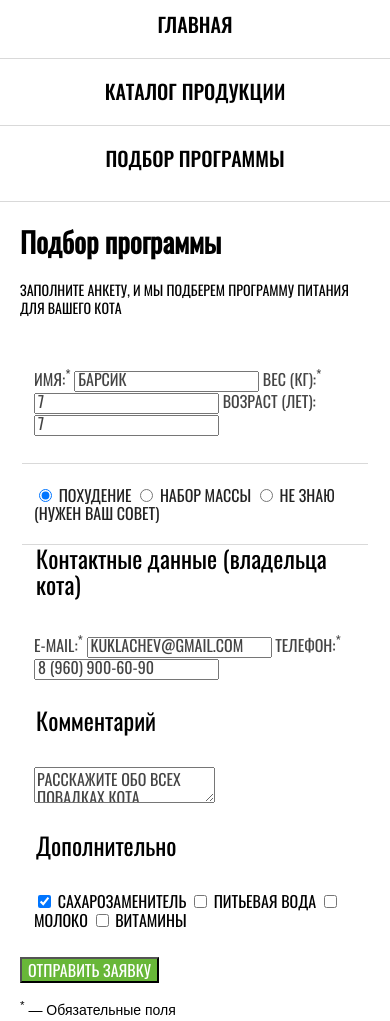
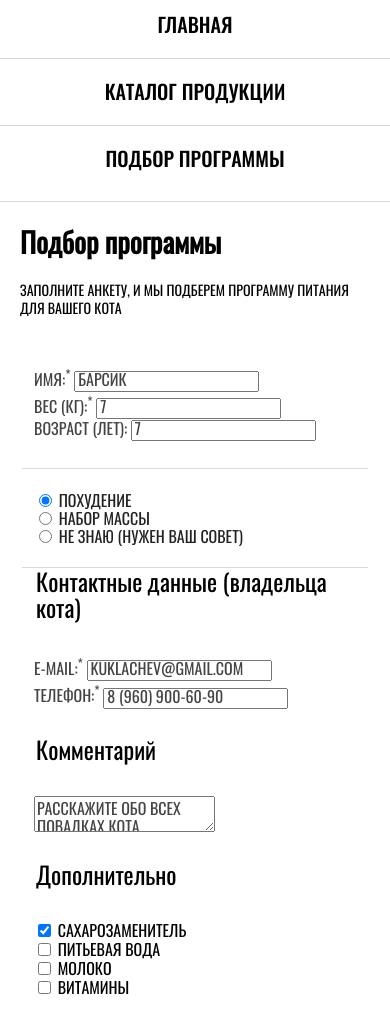
Before and after one commit to ivan573/1318193-cat-energy-21, a website: page source/form.html in a window 390 px wide. Shown: the part 72-1093 px from the top of the page. Drawn offline with nearby package versions, Linux system fonts and the light colour scheme; files that its build step writes are made by us from their sources; files whose address does not match are found by name.

Commit message:
Adding screen width media queries for the form page

```diff
--- a/source/form.html
+++ b/source/form.html
@@ -41,30 +41,48 @@
       <h1 class="mage-main__title">Подбор программы</h1>
       <p class="page-main__instruction">Заполните анкету, и мы подберем программу питания для вашего кота</p>
       <form class="page-main__form form" method="post" action="https://echo.htmlacademy.ru">
+        <div class="form__cat-and-program-wrapper">
           <fieldset class="form__cat-data cat-data">
             <legend class="visually-hidden">Данные о коте</legend>
-          <label class="cat-data__label" for="cat-name">Имя:<sup>*</sup></label>
+            <label class="cat-data__label" for="cat-name">
+              Имя:<sup>*</sup>
               <input class="cat-data__input" type="text" id="cat-name" placeholder="Барсик" name="cat-name" required>
-          <label class="cat-data__label" for="cat-weight">Вес (кг):<sup>*</sup></label>
+            </label>
+            <label class="cat-data__label" for="cat-weight">
+              Вес (кг):<sup>*</sup>
               <input class="cat-data__input" type="number" id="cat-weight" placeholder="7" name="cat-weight" required>
-          <label class="cat-data__label" for="cat-age">Возраст (лет):</label>
+            </label>
+            <label class="cat-data__label" for="cat-age">
+              Возраст (лет):
               <input class="cat-data__input" type="number" id="cat-age" placeholder="7" name="cat-age">
+            </label>
           </fieldset>
           <fieldset class="form__program-type program-type">
             <legend class="visually-hidden">Тип программы</legend>
+            <label class="program-type__label" for="slim">
               <input class="program-type__option" type="radio" id="slim" name="program-type" value="slim" checked>
-          <label class="program-type__label" for="slim">Похудение</label>
+              Похудение
+            </label>
+            <label class="program-type__label" for="gain">
               <input class="program-type__option" type="radio" id="gain" name="program-type" value="gain">
-          <label class="program-type__label" for="gain">Набор массы</label>
+              Набор массы
+            </label>
+            <label class="program-type__label" for="not-certain">
               <input class="program-type__option" type="radio" id="not-certain" name="program-type" value="not-certain">
-          <label class="program-type__label" for="not-certain">Не знаю (нужен ваш совет)</label>
+              Не знаю (нужен ваш совет)
+            </label>
           </fieldset>
+        </div>
         <fieldset class="form__cat-owner cat-owner">
           <legend class="cat-owner__block-title">Контактные данные (владельца кота)</legend>
-          <label class="cat-owner__label" for="owner-email">E-mail:<sup>*</sup></label>
+          <label class="cat-owner__label" for="owner-email">
+            E-mail:<sup>*</sup>
             <input class="cat-owner__input" type="email" id="owner-email" placeholder="kuklachev@gmail.com" name="owner-email" required>
-          <label class="cat-owner__label" for="owner-phone">Телефон:<sup>*</sup></label>
+          </label>
+          <label class="cat-owner__label" for="owner-phone">
+            Телефон:<sup>*</sup>
             <input class="cat-owner__input" type="tel" id="owner-phone" placeholder="8 (960) 900-60-90" name="owner-phone" required>
+          </label>
         </fieldset>
         <fieldset class="form__comment comment">
           <legend class="comment__block-title">Комментарий</legend>
@@ -72,17 +90,27 @@
         </fieldset>
         <fieldset class="form__extra extra">
           <legend class="extra__block-title">Дополнительно</legend>
+          <label class="extra__label" for="sweetener">
             <input class="extra__option" type="checkbox" id="sweetener" name="extra-sweetener" checked>
-          <label class="extra__label" for="sweetener">Сахарозаменитель</label>
+            Сахарозаменитель
+          </label>
+          <label class="extra__label" for="water">
             <input class="extra__option" type="checkbox" id="water" name="extra-water">
-          <label class="extra__label" for="water">Питьевая вода</label>
+            Питьевая вода
+          </label>
+          <label class="extra__label" for="milk">
             <input class="extra__option" type="checkbox" id="milk" name="extra-milk">
-          <label class="extra__label" for="milk">Молоко</label>
+            Молоко
+          </label>
+          <label class="extra__label" for="vitamins">
             <input class="extra__option" type="checkbox" id="vitamins" name="extra-vitamins">
-          <label class="extra__label" for="vitamins">Витамины</label>
+            Витамины
+          </label>
         </fieldset>
+        <div class="form__ending-wrapper">
           <button class="form__submit-button" type="submit">Отправить заявку</button>
           <p class="form__footnote"><sup>*</sup> — Обязательные поля</p>
+        </div>
       </form>
     </main>
     <footer class="page-footer">
--- a/source/less/blocks/form/cat-data.less
+++ b/source/less/blocks/form/cat-data.less
@@ -1,3 +1,6 @@
 .cat-data {
   .form-block;
+
+  display: flex;
+  flex-direction: column;
 }
--- a/source/less/blocks/form/cat-owner.less
+++ b/source/less/blocks/form/cat-owner.less
@@ -1,5 +1,13 @@
 .cat-owner {
   .form-block;
+
+  display: flex;
+  flex-direction: column;
+
+  @media (min-width: @desktop-width) {
+    display: grid;
+    grid-template-columns: 1fr 1fr;
+  }
 }
 
 .cat-owner__block-title {
--- a/source/less/blocks/form/extra.less
+++ b/source/less/blocks/form/extra.less
@@ -2,6 +2,18 @@
   .form-block;
 
   color: @black;
+
+  display: flex;
+  flex-direction: column;
+
+  @media (min-width: @tablet-width) {
+    display: grid;
+    grid-template-columns: 1fr 1fr;
+  }
+
+  @media (min-width: @desktop-width) {
+    grid-template-columns: repeat(4, 1fr);
+  }
 }
 
 .extra__block-title {
--- a/source/less/blocks/form/form.less
+++ b/source/less/blocks/form/form.less
@@ -6,6 +6,20 @@
   color: @dark-grey;
   font-size: 16px;
   line-height: 18px;
+}
+
+.form__cat-and-program-wrapper {
+  @media (min-width: @desktop-width) {
+    display: grid;
+    grid-template-columns: 1fr 1fr;
+  }
+}
+
+.form__ending-wrapper {
+  @media (min-width: @tablet-width) {
+    display: grid;
+    grid-template-columns: 1fr 1fr;
+  }
 }
 
 .form__submit-button {
--- a/source/less/blocks/form/program-type.less
+++ b/source/less/blocks/form/program-type.less
@@ -8,4 +8,11 @@
   padding-bottom: 22px;
 
   color: @nero-grey;
+
+  display: flex;
+  flex-direction: column;
+
+  @media (min-width: @tablet-width) {
+    border: @border;
+  }
 }
--- a/source/less/blocks/index/promo.less
+++ b/source/less/blocks/index/promo.less
@@ -24,7 +24,6 @@
   }
 
   @media (min-width: @desktop-width) {
-    // кто из вас знает как сделать это элегантнее, первый брось в меня камень
     margin-top: -96px;
 
     padding-top: 96px;
--- a/source/less/blocks/main-nav.less
+++ b/source/less/blocks/main-nav.less
@@ -1,3 +1,11 @@
+.main-nav--index {
+  .main-nav__item {
+    @media (min-width: @desktop-width) {
+      color: @white;
+    }
+  }
+}
+
 .main-nav__toggle {
   @media (min-width: @tablet-width) {
     display: none;
@@ -36,8 +44,4 @@
     padding: 0;
     border: 0;
   }
-
-  @media (min-width: @desktop-width) {
-    color: @white;
-  }
 }
```
Also changed, not shown: source/index.html (+1 -1 lines). Lines whose indentation alone changed are shown as unchanged.
